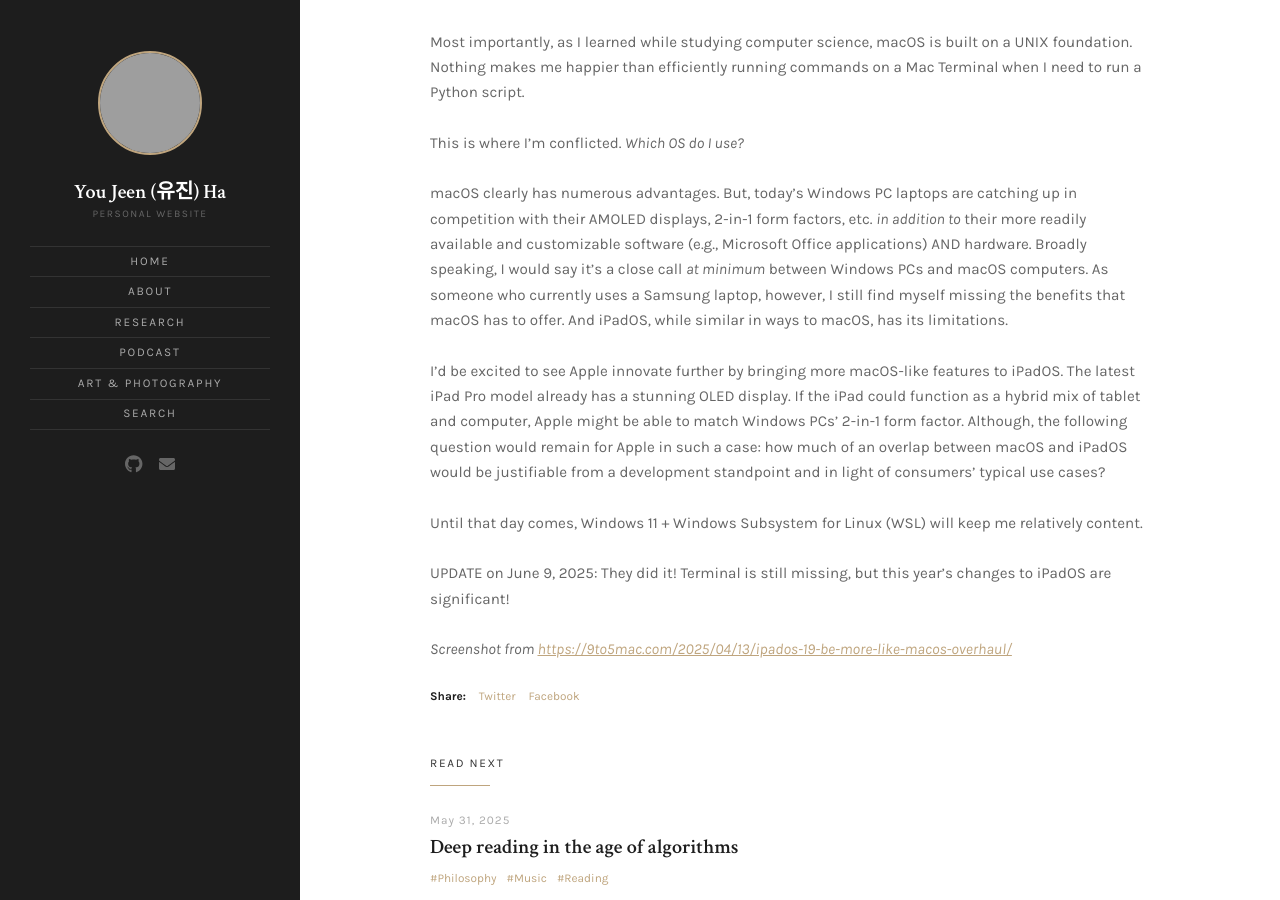
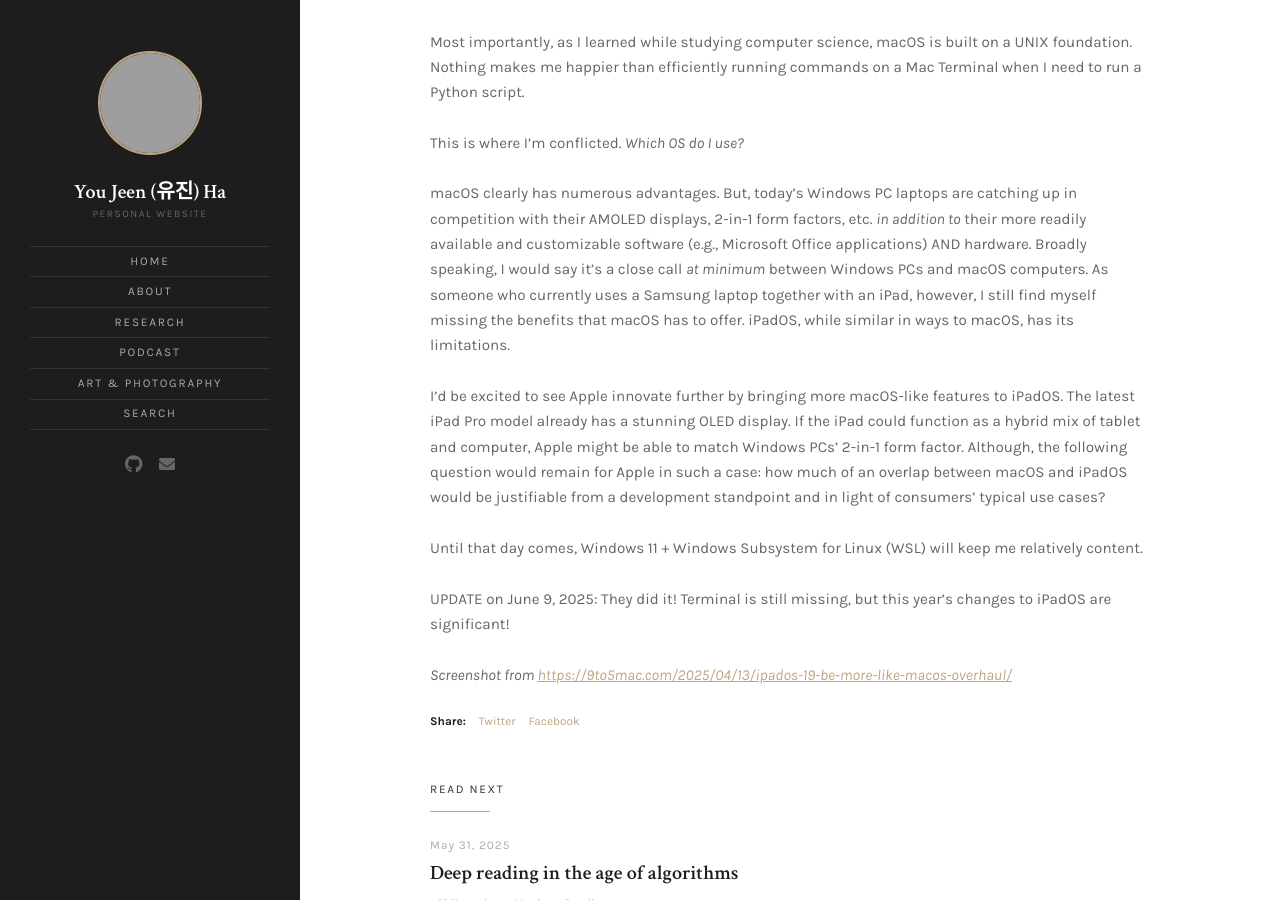
Before and after one commit to hyoujeen/hyoujeen.github.io, a Jekyll site: the page built from _posts/2025-06-08-could-ipados-become-more-like-macos.md, in a window 1280 px wide and 900 px high, scrolled down 1389 px, cut to the strip 0-900 px from the top of the window. Built offline with Jekyll 4.4.1, drawn with Linux system fonts in a browser that asks for light colours; grey boxes are pictures that could not be loaded.

Commit message:
Update 2025-06-08-could-ipados-become-more-like-macos.md

```diff
--- a/_posts/2025-06-08-could-ipados-become-more-like-macos.md
+++ b/_posts/2025-06-08-could-ipados-become-more-like-macos.md
@@ -16,7 +16,7 @@ Most importantly, as I learned while studying computer science, macOS is built o
 
 This is where I'm conflicted. <i>Which OS do I use?</i>
 
-macOS clearly has numerous advantages. But, today's Windows PC laptops are catching up in competition with their AMOLED displays, 2-in-1 form factors, etc. <i>in addition to</i> their more readily available and customizable software (e.g., Microsoft Office applications) AND hardware. Broadly speaking, I would say it's a close call <i>at minimum</i> between Windows PCs and macOS computers. As someone who currently uses a Samsung laptop, however, I still find myself missing the benefits that macOS has to offer. And iPadOS, while similar in ways to macOS, has its limitations.
+macOS clearly has numerous advantages. But, today's Windows PC laptops are catching up in competition with their AMOLED displays, 2-in-1 form factors, etc. <i>in addition to</i> their more readily available and customizable software (e.g., Microsoft Office applications) AND hardware. Broadly speaking, I would say it's a close call <i>at minimum</i> between Windows PCs and macOS computers. As someone who currently uses a Samsung laptop together with an iPad, however, I still find myself missing the benefits that macOS has to offer. iPadOS, while similar in ways to macOS, has its limitations.
 
 I'd be excited to see Apple innovate further by bringing more macOS-like features to iPadOS. The latest iPad Pro model already has a stunning OLED display. If the iPad could function as a hybrid mix of tablet and computer, Apple might be able to match Windows PCs' 2-in-1 form factor. Although, the following question would remain for Apple in such a case: how much of an overlap between macOS and iPadOS would be justifiable from a development standpoint and in light of consumers' typical use cases?
 
```
